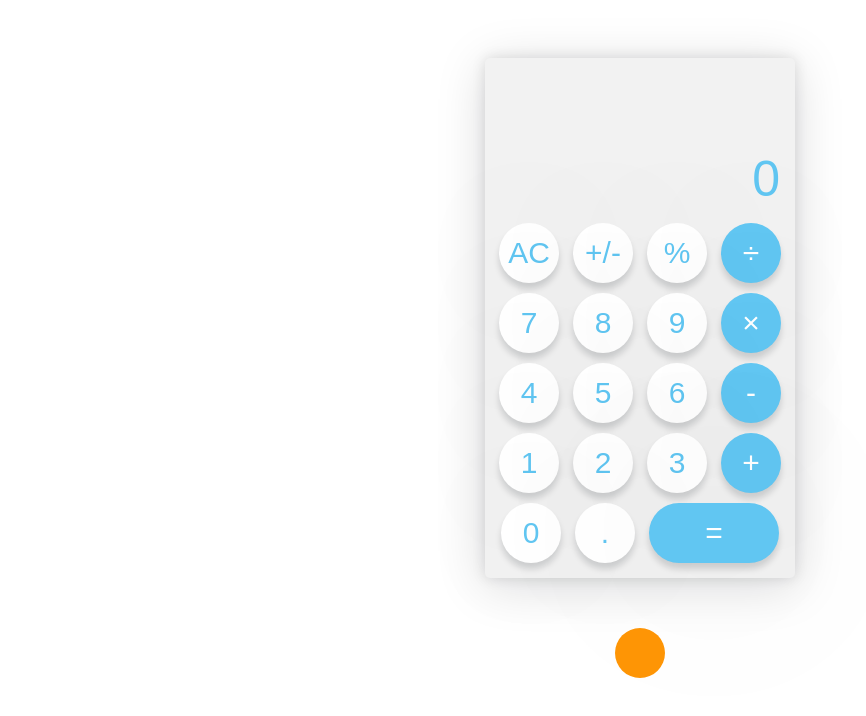
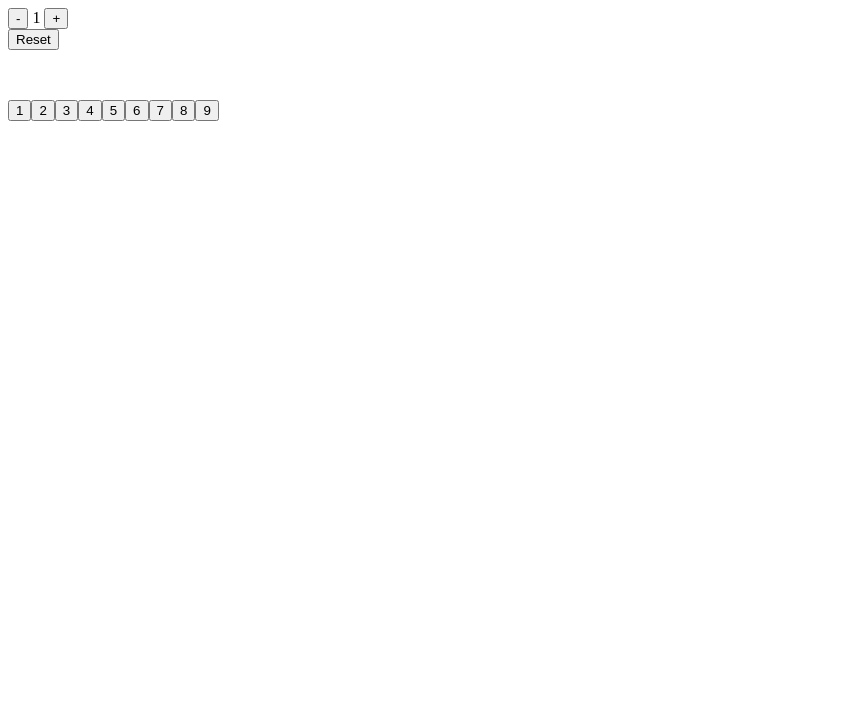
Before and after one commit to roomaank/AngularCalculator, an Angular app: page / in a window 1280 px wide. Shown: the top 716 px of the page, without its empty margins (0-866 px from the left). Built offline with nearby package versions, Linux system fonts and the light colour scheme.

Commit message:
start create key press

```diff
--- a/src/app/app.component.html
+++ b/src/app/app.component.html
@@ -1 +1,4 @@
-<app-calculator></app-calculator>
+<!-- <app-calculator></app-calculator> -->
+
+
+<app-test></app-test>
--- a/src/app/app.module.ts
+++ b/src/app/app.module.ts
@@ -6,6 +6,7 @@ import { AppRoutingModule } from './app-routing.module';
 import { AppComponent } from './app.component';
 import { HttpClientModule } from '@angular/common/http';
 import { CalculatorComponent } from './components/calculator/calculator.component';
+import { TestComponent } from './components/test/test.component';
 
 const appRoutes: Routes = [
   { path: 'calculator', component: CalculatorComponent },
@@ -15,6 +16,7 @@ const appRoutes: Routes = [
   declarations: [
     AppComponent,
     CalculatorComponent,
+    TestComponent,
   ],
   imports: [
     BrowserModule,
```
